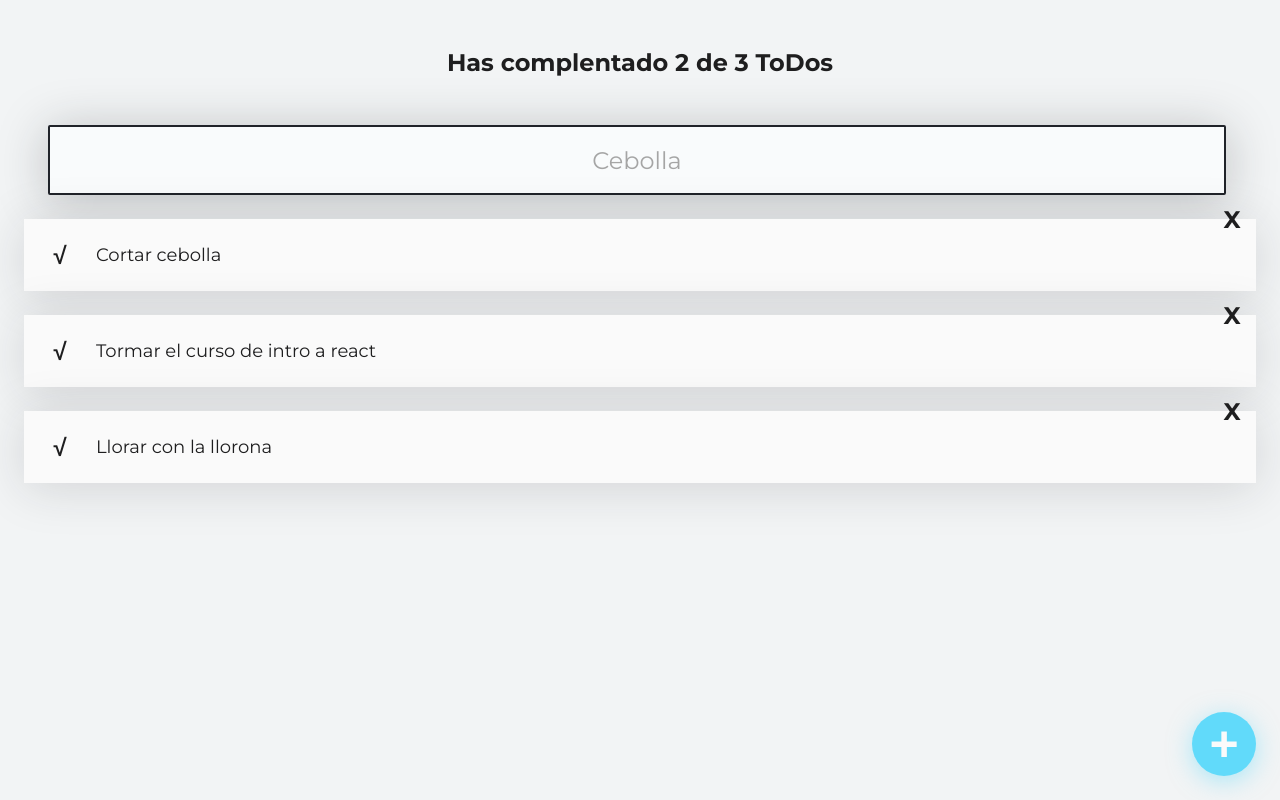
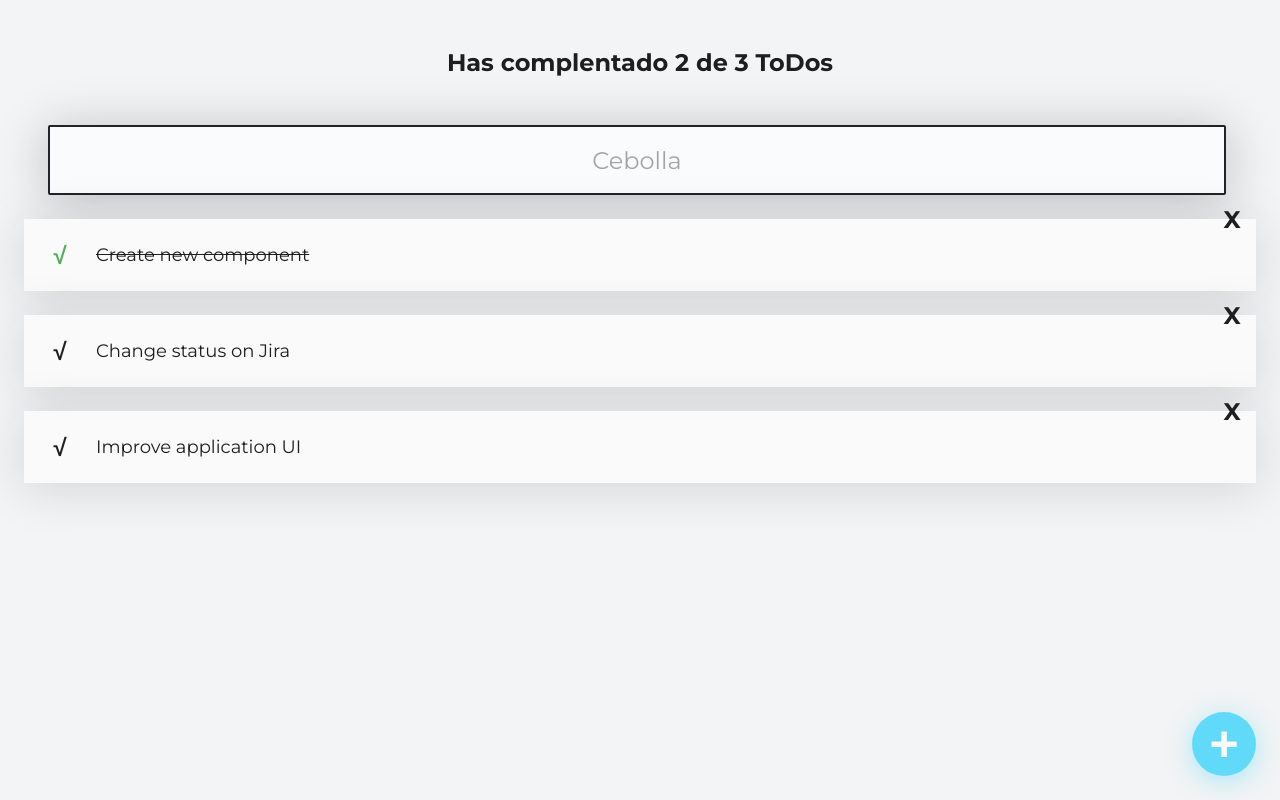
Before and after one commit to eduardoaxml/react-course, a React (Create React App) app: page / in a window 1280 px wide. Built offline with nearby package versions, Linux system fonts and the light colour scheme.

Commit message:
Added completed

```diff
--- a/src/App.js
+++ b/src/App.js
@@ -7,9 +7,9 @@ import { CreateTodoButton } from "./components/CreateTodoButton.js";
 
 
 const todos = [
-	{text:'Cortar cebolla', completed:false},
-	{text:'Tormar el curso de intro a react', completed:false},
-	{text:'Llorar con la llorona', completed:false}
+	{ text: 'Create new component', completed: true },
+	{ text: 'Change status on Jira', completed: false },
+	{ text: 'Improve application UI', completed: false },
 ];
 
 function App() {
@@ -19,10 +19,11 @@ function App() {
 			<TodoSearch />
 
 			<TodoList>
-				{todos.map(todo => (
-						<TodoItem key={todo.text} text={todo.text} />
-					))
-				}
+				{todos.map(
+					todo=>(
+						<TodoItem key={todo.text} text={todo.text} completed={todo.completed} />
+					)
+				)}
 			</TodoList>
 			<CreateTodoButton />
 		</React.Fragment>
```
